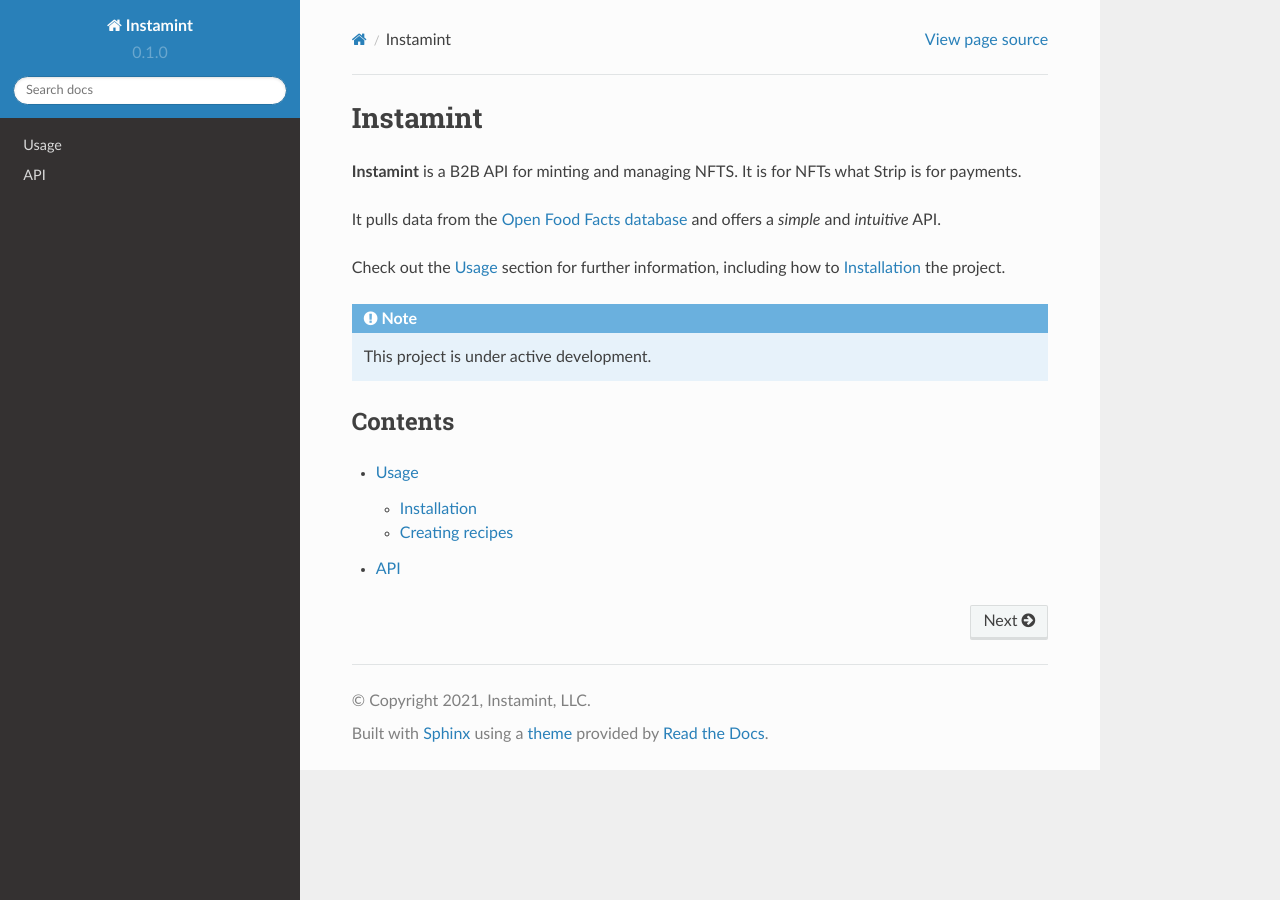
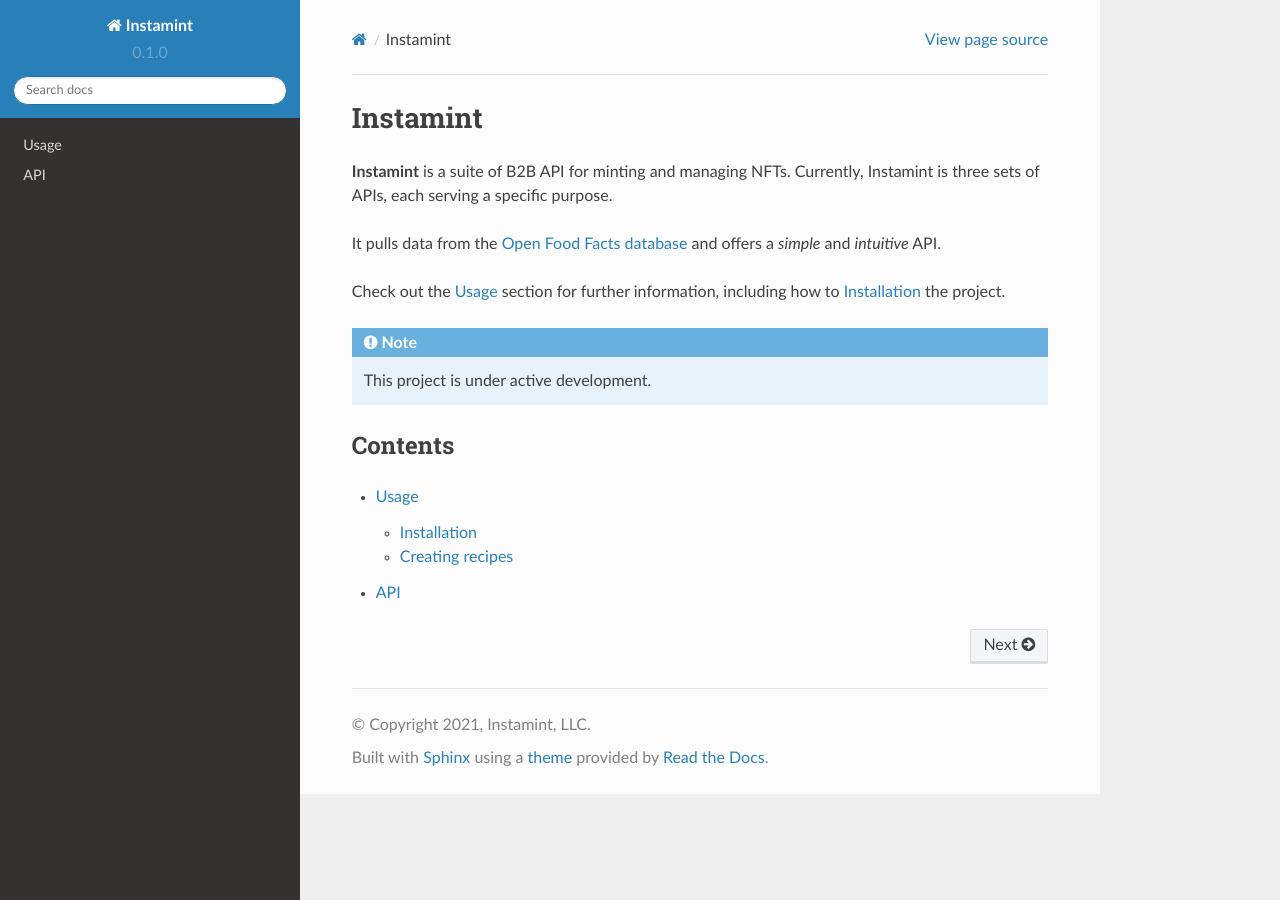
Before and after one commit to instamint/zzz-deprecated-docs, a Sphinx documentation site: the page built from docs/source/index.rst, in a window 1280 px wide. Built offline with Sphinx 7.4.7 and the Read the Docs theme 2.0.0, drawn with Linux system fonts in a browser that asks for light colours.

Commit message:
Update index.rst

```diff
--- a/docs/source/index.rst
+++ b/docs/source/index.rst
@@ -1,8 +1,9 @@
 Instamint
 ===================================
 
-**Instamint** is a B2B API for minting and managing NFTS. It is for NFTs what
-Strip is for payments.
+**Instamint** is a suite of B2B API for minting and managing NFTs. Currently, Instamint is three sets of APIs, each serving a specific purpose.
+
+
 
 It pulls data from the `Open Food Facts database <https://world.openfoodfacts.org/>`_
 and offers a *simple* and *intuitive* API.
```
